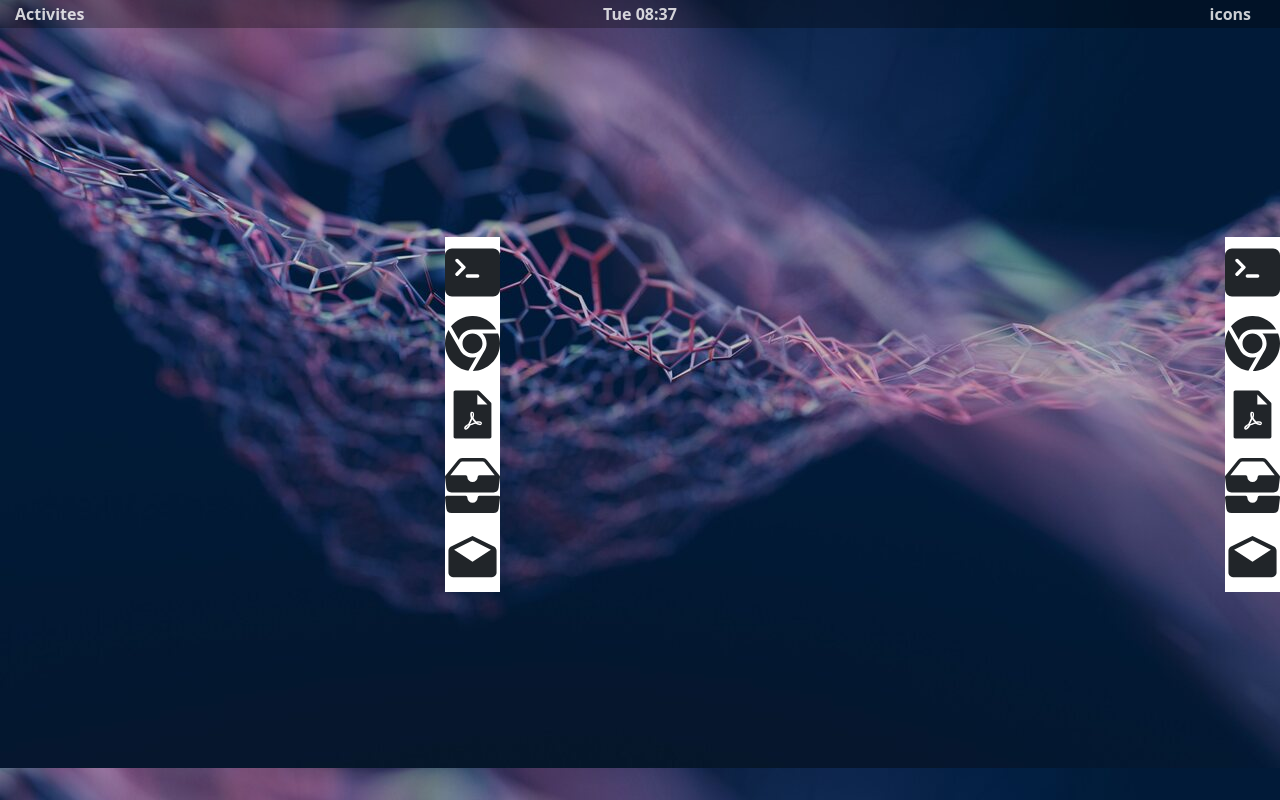
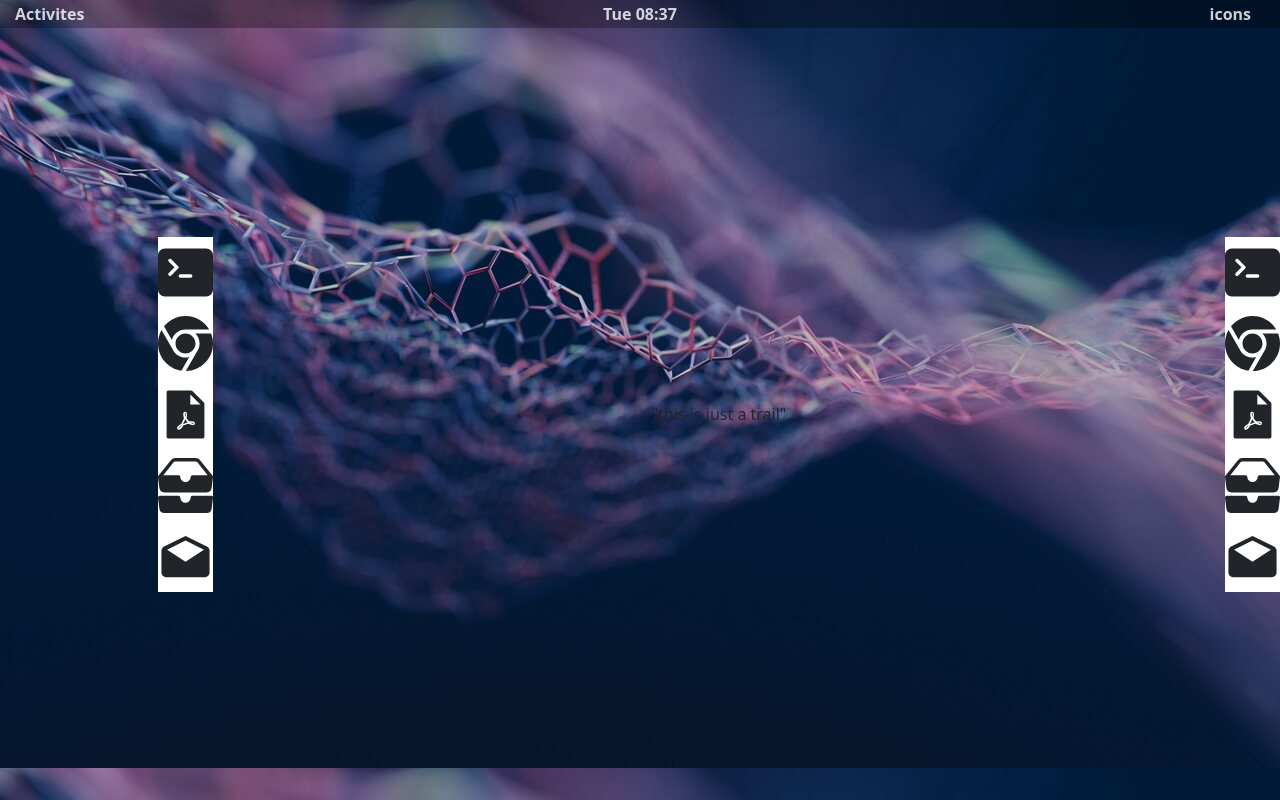
Before and after one commit to Rajeshsingh127/Rajeshsingh127.github.io, a React (Create React App) app: page / in a window 1280 px wide. Built offline with nearby package versions, Linux system fonts and the light colour scheme.

Commit message:
barconfig

```diff
--- a/src/components/Home.js
+++ b/src/components/Home.js
@@ -27,6 +27,7 @@ const leftBarAnim = useSpring({
         <h1> Hello World</h1>
       </animated.div>
         <Leftbar  setShowactive={setShowactive} />
+        "this is just a trail"
         <Rightbar />
       </div>
     </div>
```
